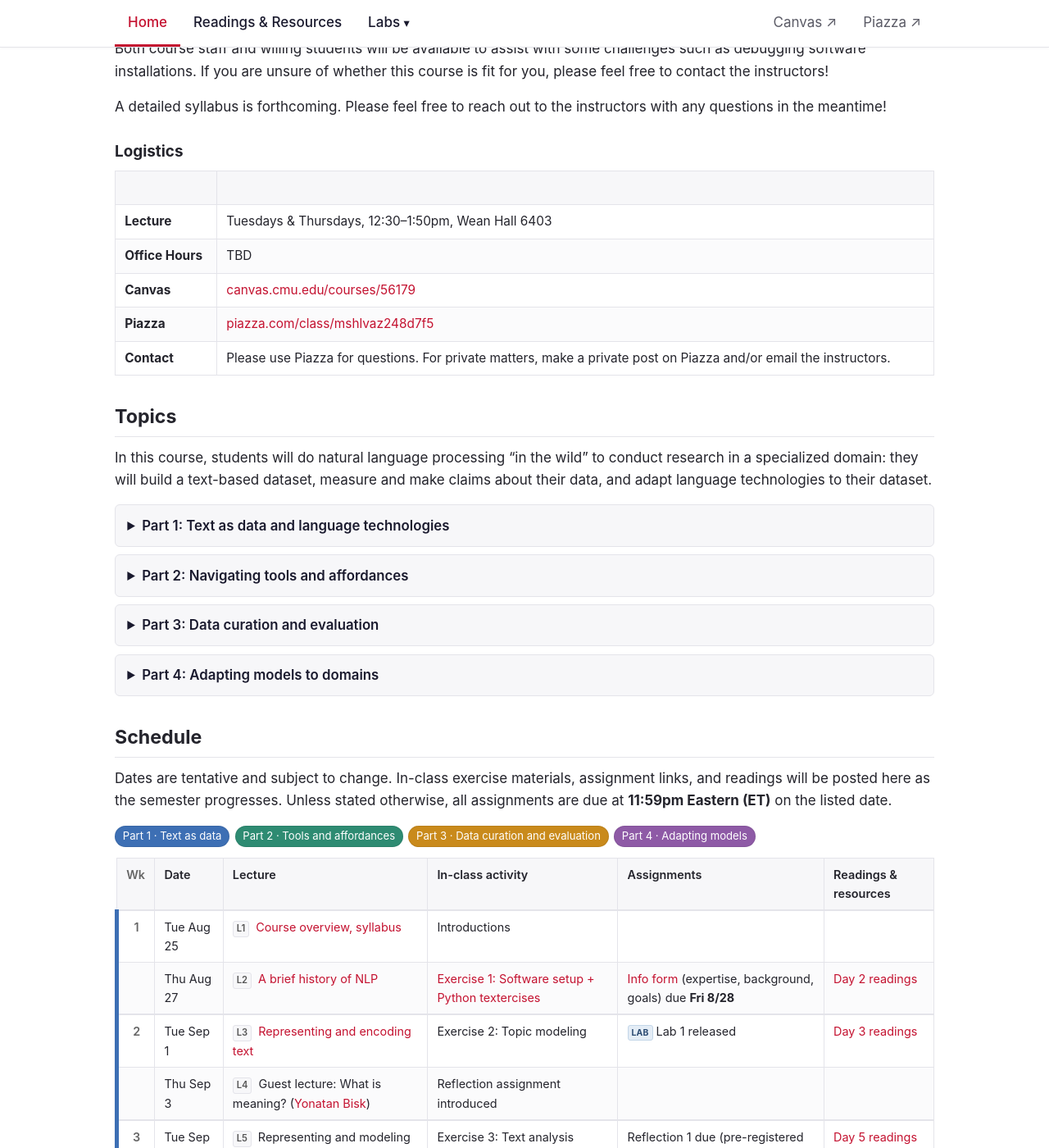
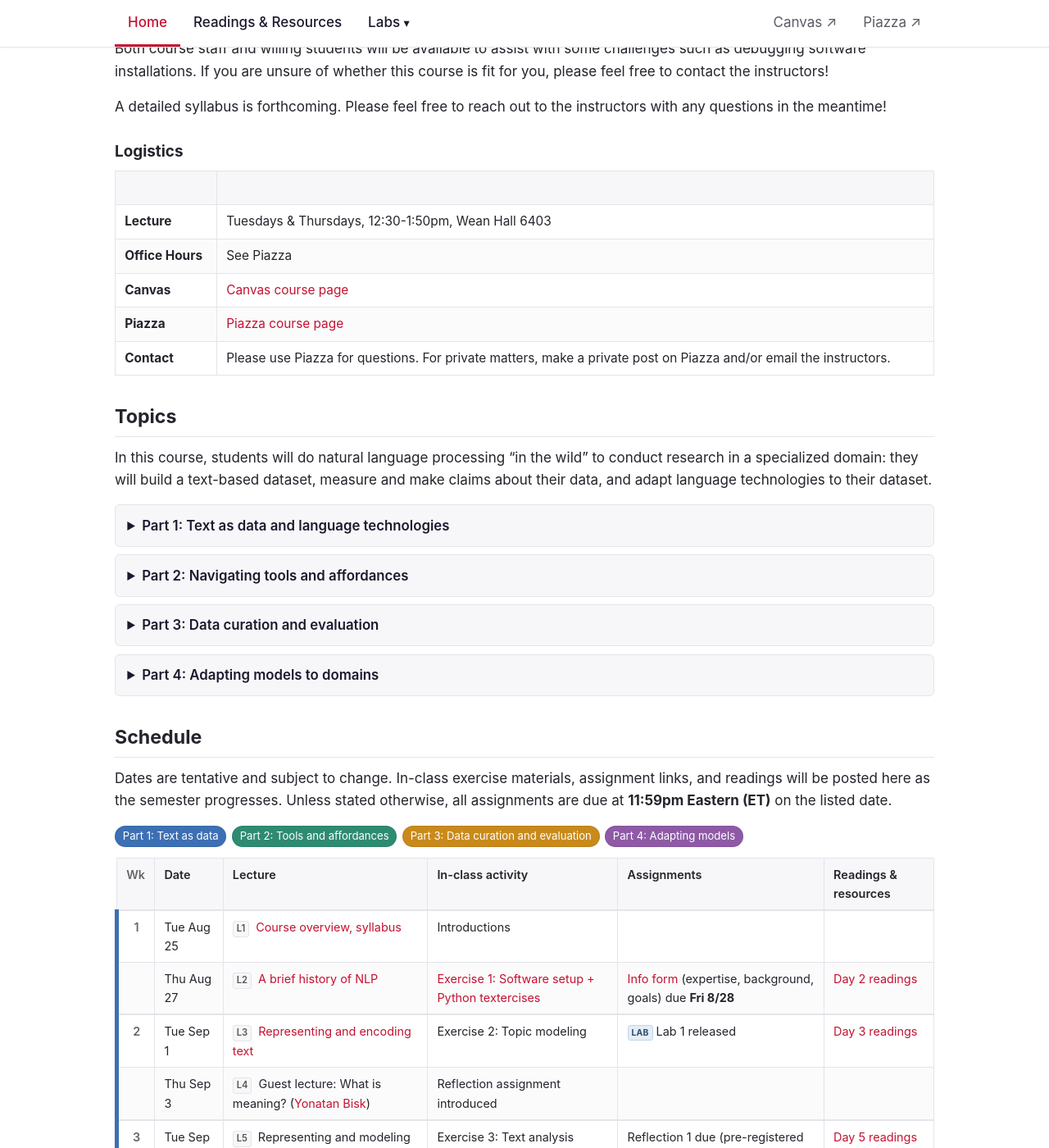
Before and after one commit to clarana/NLPintheWild, a Jekyll site: the page built from index.md, in a window 1280 px wide and 1400 px high, scrolled down 2105 px. Shown: the whole window at 82% size. Built offline with Jekyll 4.4.1, drawn with Linux system fonts in a browser that asks for light colours; some of the changed text lies outside the part shown.

Commit message:
Replace dot delimiters and update logistics

```diff
--- a/_config.yml
+++ b/_config.yml
@@ -1,10 +1,10 @@
 title: "11-811: Interdisciplinary NLP"
-description: "Language Modeling in the Wild · Fall 2026"
+description: "Language Modeling in the Wild &#124; Fall 2026"   # &#124; is a pipe; a literal | here gets eaten by jekyll-seo-tag (kramdown reads it as a table)
 url: "https://nlpinthewild.clarasna.com"
 baseurl: ""
 
 # Shown in the dark site header and footer
-institution: "Carnegie Mellon University · Language Technologies Institute"
+institution: "Carnegie Mellon University | Language Technologies Institute"
 # Used for the "Edit this page on GitHub" footer link
 repository: "clarana/NLPintheWild"
 
--- a/_layouts/default.html
+++ b/_layouts/default.html
@@ -31,7 +31,7 @@
 
   <footer class="site-footer">
     <div class="container">
-      <p>{{ site.title }} · {{ site.institution }}</p>
+      <p>{{ site.title }} | {{ site.institution }}</p>
       {% if site.repository and page.path %}<p class="source-link"><a href="https://github.com/{{ site.repository }}/blob/main/{{ page.path }}">View this page's source on GitHub</a></p>{% endif %}
     </div>
   </footer>
--- a/_layouts/lab.html
+++ b/_layouts/lab.html
@@ -5,7 +5,7 @@ layout: default
 <h1>{{ page.title }}</h1>
 
 <p class="lab-meta">
-  <strong>Due:</strong> {% if page.due %}{{ page.due | date: "%B %-d, %Y" }}{% else %}TBD{% endif %}{% if page.points %} &middot; <strong>{{ page.points }} points</strong>{% endif %}
+  <strong>Due:</strong> {% if page.due %}{{ page.due | date: "%B %-d, %Y" }}{% else %}TBD{% endif %}{% if page.points %} ({{ page.points }} points){% endif %}
 </p>
 
 {{ content }}
--- a/index.md
+++ b/index.md
@@ -65,10 +65,10 @@ A detailed syllabus is forthcoming. Please feel free to reach out to the instruc
 
 | | |
 |---|---|
-| **Lecture** | Tuesdays & Thursdays, 12:30–1:50pm, Wean Hall 6403 |
-| **Office Hours** | TBD |
-| **Canvas** | [canvas.cmu.edu/courses/56179](https://canvas.cmu.edu/courses/56179) |
-| **Piazza** | [piazza.com/class/mshlvaz248d7f5](https://piazza.com/class/mshlvaz248d7f5/) |
+| **Lecture** | Tuesdays & Thursdays, 12:30-1:50pm, Wean Hall 6403 |
+| **Office Hours** | See Piazza |
+| **Canvas** | [Canvas course page](https://canvas.cmu.edu/courses/56179) |
+| **Piazza** | [Piazza course page](https://piazza.com/class/mshlvaz248d7f5/) |
 | **Contact** | Please use Piazza for questions. For private matters, make a private post on Piazza and/or email the instructors. |
 
 ## Topics
@@ -141,10 +141,10 @@ Dates are tentative and subject to change. In-class exercise materials, assignme
 
 <!-- The color rail on the left marks which course Part each class belongs to: -->
 <div class="unit-legend" markdown="0">
-  <a class="unit-chip u1" href="#part-1-text-as-data-and-language-technologies">Part 1 · Text as data</a>
-  <a class="unit-chip u2" href="#part-2-navigating-tools-and-affordances">Part 2 · Tools and affordances</a>
-  <a class="unit-chip u3" href="#part-3-data-curation-and-evaluation">Part 3 · Data curation and evaluation</a>
-  <a class="unit-chip u4" href="#part-4-adapting-models-to-domains">Part 4 · Adapting models</a>
+  <a class="unit-chip u1" href="#part-1-text-as-data-and-language-technologies">Part 1: Text as data</a>
+  <a class="unit-chip u2" href="#part-2-navigating-tools-and-affordances">Part 2: Tools and affordances</a>
+  <a class="unit-chip u3" href="#part-3-data-curation-and-evaluation">Part 3: Data curation and evaluation</a>
+  <a class="unit-chip u4" href="#part-4-adapting-models-to-domains">Part 4: Adapting models</a>
 </div>
 
 <div class="table-scroll" markdown="0">
```
Also changed, not shown: other parts of index.md (+1 -1 lines).
